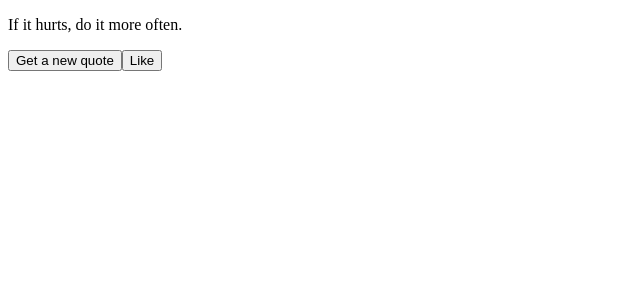
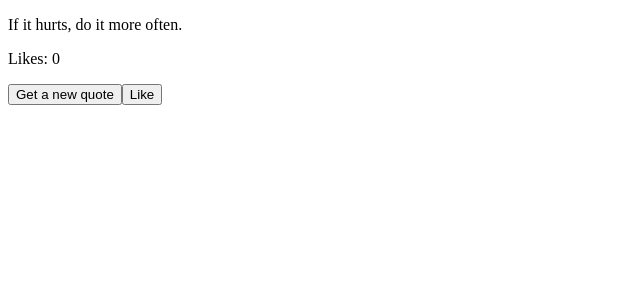
Before and after one commit to dustin4d/FullStackOpen, a React (Vite) app in the folder part1/anecdotes/: page / in a window 1280 px wide. Shown: the top 300 px of the page, without its empty margins (0-640 px from the left). Built offline with nearby package versions, Linux system fonts and the light colour scheme.

Commit message:
1.13 complete -- votes are stored in a zero filled array

```diff
--- a/part1/anecdotes/src/App.jsx
+++ b/part1/anecdotes/src/App.jsx
@@ -13,14 +13,22 @@ const App = () => {
   ]
 
   const [selected, setSelected] = useState(0)
-  const [votes, setVotes] = useState([])
+  const [votes, setVotes] = useState([0, 0, 0, 0, 0, 0, 0, 0, 0])
 
   const getVote = () => {
     setVotes(prev => {
+      // Create a copy of the array
       const copy = [...prev]
-      // get the index of the current quote
-      console.log(selected)
-      // then inject that index's state or smth
+
+      // Increment the value of the current index
+      if (copy[selected] === undefined) {
+        copy[selected] = 1
+      } else {
+        copy[selected] += 1
+      }
+
+      // Return the updated copy to state
+      return copy
     })
   }
 
@@ -34,6 +42,7 @@ const App = () => {
   return (
     <div>
       <p>{anecdotes[selected]}</p>
+      <p>Likes: {votes[selected]}</p>
       <button onClick={getQuote}>Get a new quote</button>
       <button onClick={getVote}>Like</button>
     </div>
```
